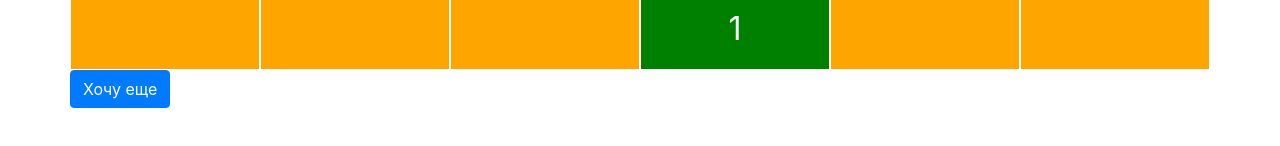
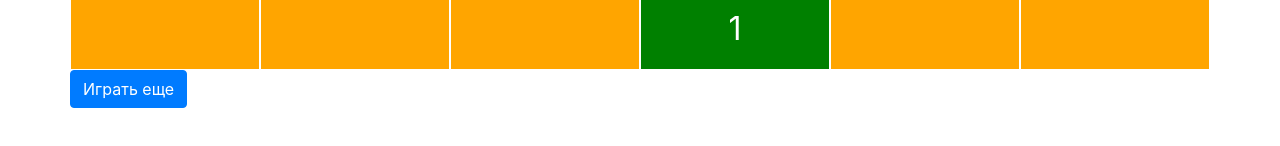
Before and after one commit to Cryptom23/10kv, a plain HTML site: page index.html in a window 1280 px wide. Both pictures are taken after a click on the button "Начать". Shown: the part 478-624 px from the top of the page. Drawn offline with Linux system fonts and the light colour scheme.

Commit message:
Update index.html

```diff
--- a/index.html
+++ b/index.html
@@ -68,7 +68,7 @@
 
       <div class="row">
         <button id="button-start" class="btn btn-success" type="button" name="button">Начать</button>
-        <button id="button-reload" class="btn btn-primary d-none">Хочу еще</button>
+        <button id="button-reload" class="btn btn-primary d-none">Играть еще</button>
       </div>
     </div>
 
```
